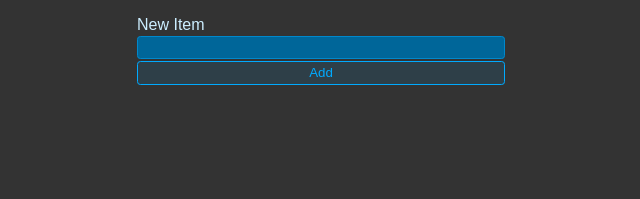
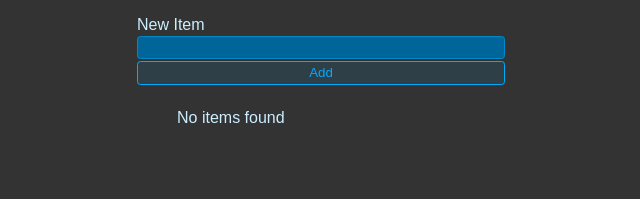
Before and after one commit to engmohamednabil/helloWorld, a React (Vite) app: page / in a window 1280 px wide. Shown: the top 199 px of the page, without its empty margins (319-959 px from the left). Built offline with nearby package versions, Linux system fonts and the light colour scheme.

Commit message:
adding no data msg

```diff
--- a/src/App.jsx
+++ b/src/App.jsx
@@ -45,6 +45,7 @@ function App() {
           >Add</button>
         </div>
         <ul className="item-list">
+          {todos.length === 0 && "No items found"}
           {todos.map( todo => {
             return (
               <li key={todo.id}>
```
